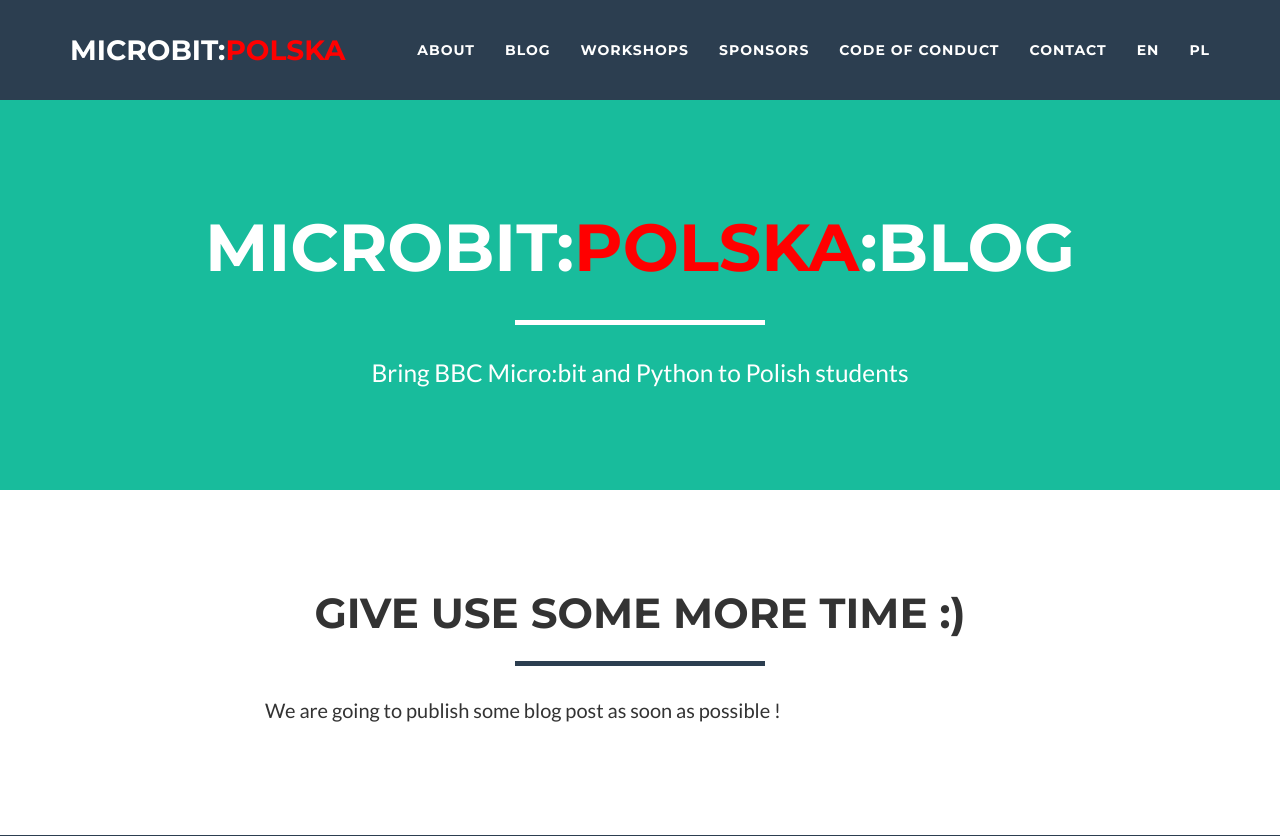
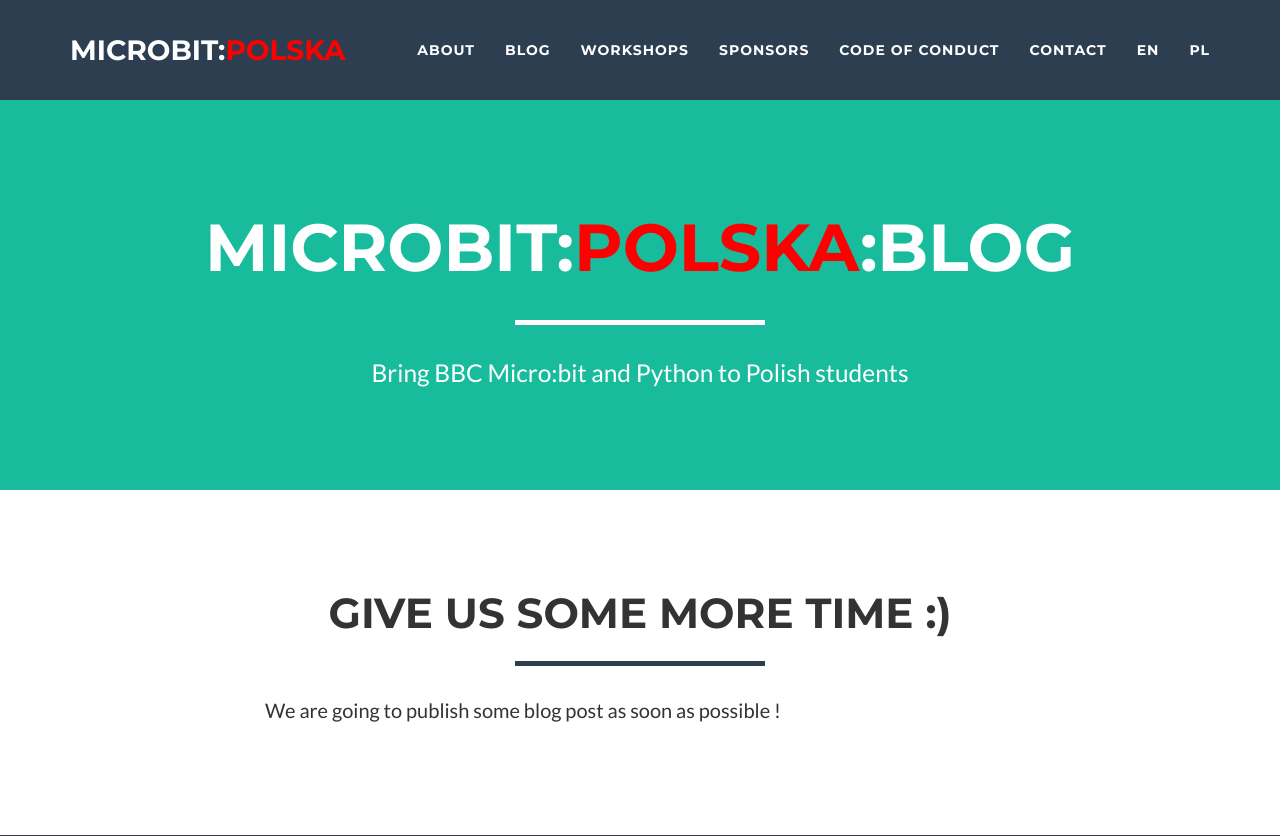
Before and after one commit to MicrobitPolska/microbitpolskaorg, a Django app: page /en/blog/ in a window 1280 px wide. Shown: the top 836 px of the page. Run offline with Django 3.2, Linux system fonts and the light colour scheme; some libraries are stand-ins or nearby versions.

Commit message:
Fix: use -> us

```diff
--- a/blog/templates/blog.html
+++ b/blog/templates/blog.html
@@ -102,7 +102,7 @@
         <div class="container">
             <div class="row">
                 <div class="col-lg-12 text-center">
-                    <h2>{% trans "Give use some more time :)" %}</h2>
+                    <h2>{% trans "Give us some more time :)" %}</h2>
                     <hr class="star-primary">
                 </div>
             </div>
```
Also changed, not shown: locale/pl/LC_MESSAGES/django.po.
